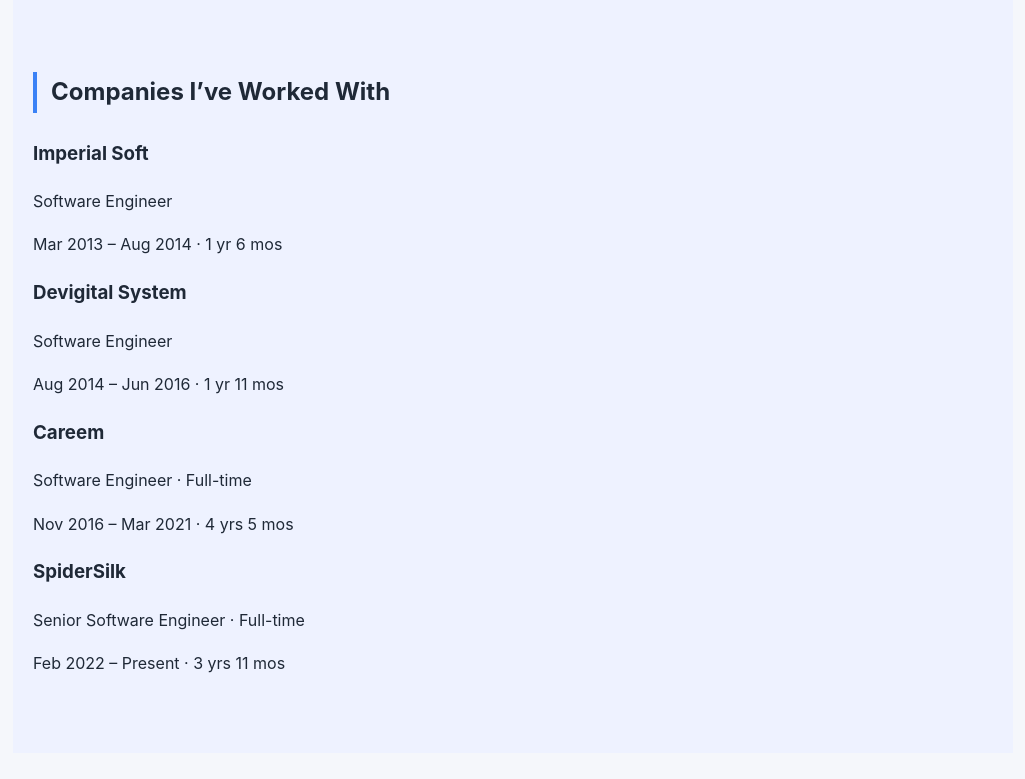
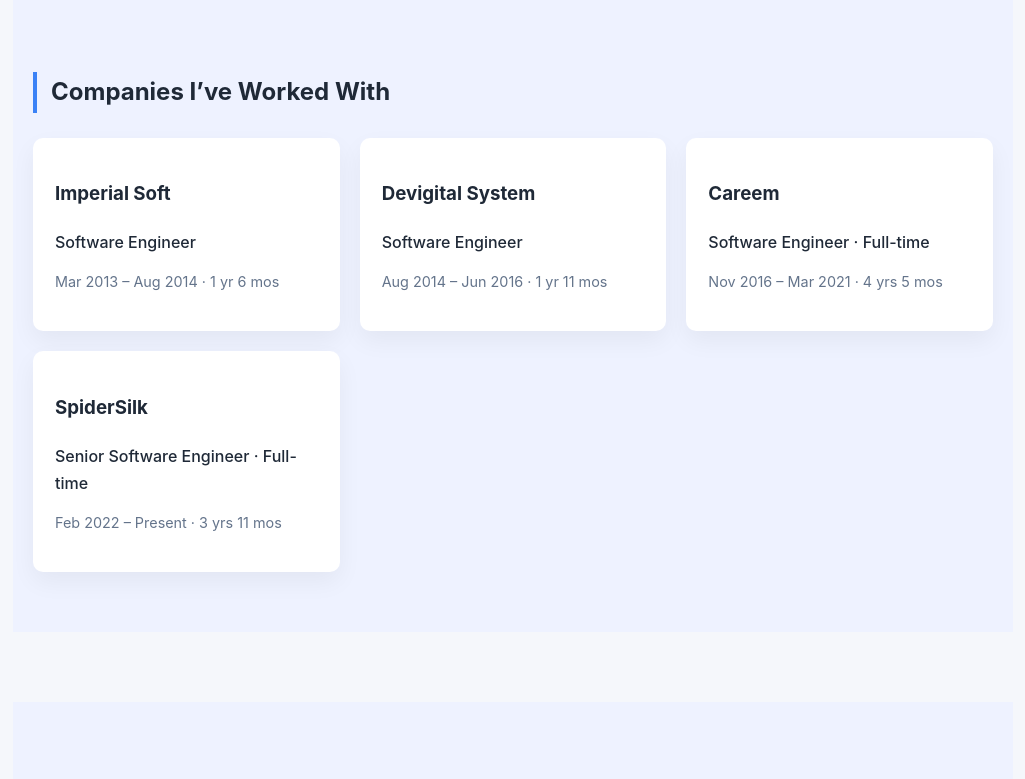
Before and after one commit to jjkkgmail/jjkkgmail.github.io, a plain HTML site: page index.html in a window 1280 px wide. Shown: the part 940-1719 px from the top of the page, without its empty margins (127-1152 px from the left). Drawn offline with Linux system fonts and the light colour scheme.

Commit message:
Update style.css

```diff
--- a/style.css
+++ b/style.css
@@ -118,6 +118,16 @@ body {
     margin-top: 0;
 }
 
+/* PROJECT LIST INSIDE CARD */
+.project ul {
+    padding-left: 18px;
+    margin: 16px 0;
+}
+
+.project ul li {
+    margin-bottom: 10px;
+}
+
 .tags span {
     display: inline-block;
     margin: 6px 6px 0 0;
@@ -128,6 +138,30 @@ body {
     font-size: 0.8rem;
 }
 
+/* COMPANIES */
+.companies {
+    display: grid;
+    grid-template-columns: repeat(auto-fit, minmax(240px, 1fr));
+    gap: 20px;
+}
+
+.company {
+    background: #ffffff;
+    padding: 22px;
+    border-radius: 10px;
+    box-shadow: 0 10px 24px rgba(0,0,0,0.05);
+}
+
+.company-role {
+    font-weight: 500;
+    margin: 6px 0 2px;
+}
+
+.company-time {
+    color: #64748b;
+    font-size: 0.9rem;
+}
+
 /* FOOTER */
 footer {
     background: #020617;
```
